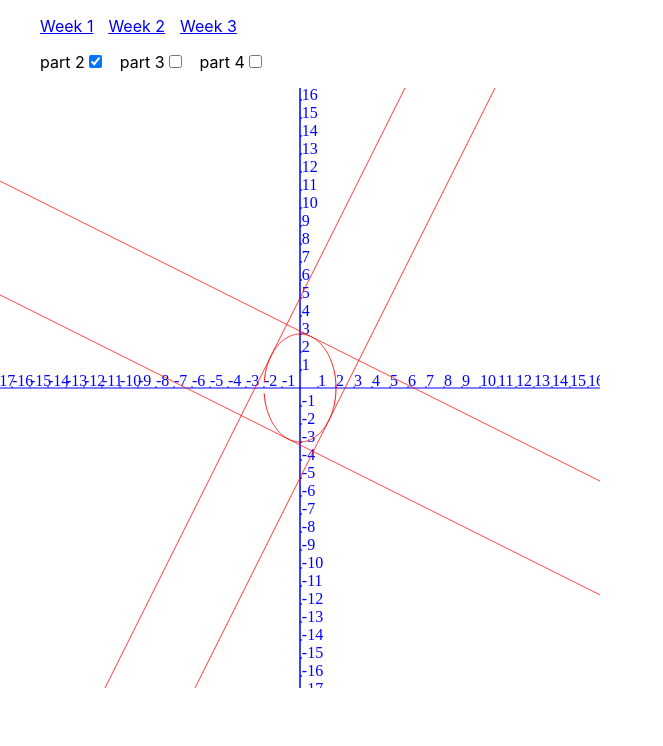
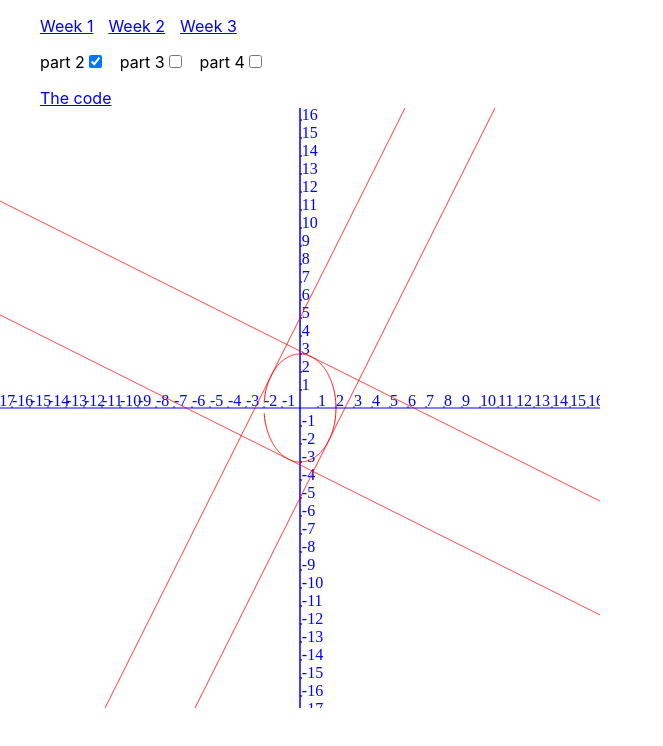
Before and after one commit to cbishopvelti/maths, a React (Create React App) app: page /week3/1 in a window 1280 px wide. Shown: the top 746 px of the page, without its empty margins (0-663 px from the left). Built offline with nearby package versions, Linux system fonts and the light colour scheme.

Commit message:
Update index.js

```diff
--- a/src/week3/index.js
+++ b/src/week3/index.js
@@ -126,13 +126,10 @@ const part4 = (ctx, opts) => {
   const eq2_expr = nerdamer(`${m_sq} * a_sq + b_sq = ${c_sq}`)
 
   const b_sq_expr = eq2_expr.solveFor('b_sq');
-  console.log("001", b_sq_expr.toString());
 
   const eq1_substituted = eq1_expr.sub('b_sq', b_sq_expr[0])
-  console.log("002", eq1_substituted.toString());
 
   const a_sq_solutions = eq1_substituted.solveFor('a_sq');
-  console.log('003', a_sq_solutions.toString()); // Should be ['1/2']
 
   const a_sq_val = a_sq_solutions[0]
   const eq2_expr_substituted = eq2_expr.sub("a_sq", a_sq_val)
@@ -245,6 +242,7 @@ export const Week3 = () => {
               onChange={(a) => onChange('4')(a)} />
           </li>
         </ul>
+        <a target="_blank" rel="noreferrer" style={{marginLeft: '40px'}} href="https://github.com/cbishopvelti/maths/blob/master/src/week3/index.js">The code</a>
       </nav>
       <canvas ref={canvasRef} width={opts.width} height={opts.height} />
     </div>
```
